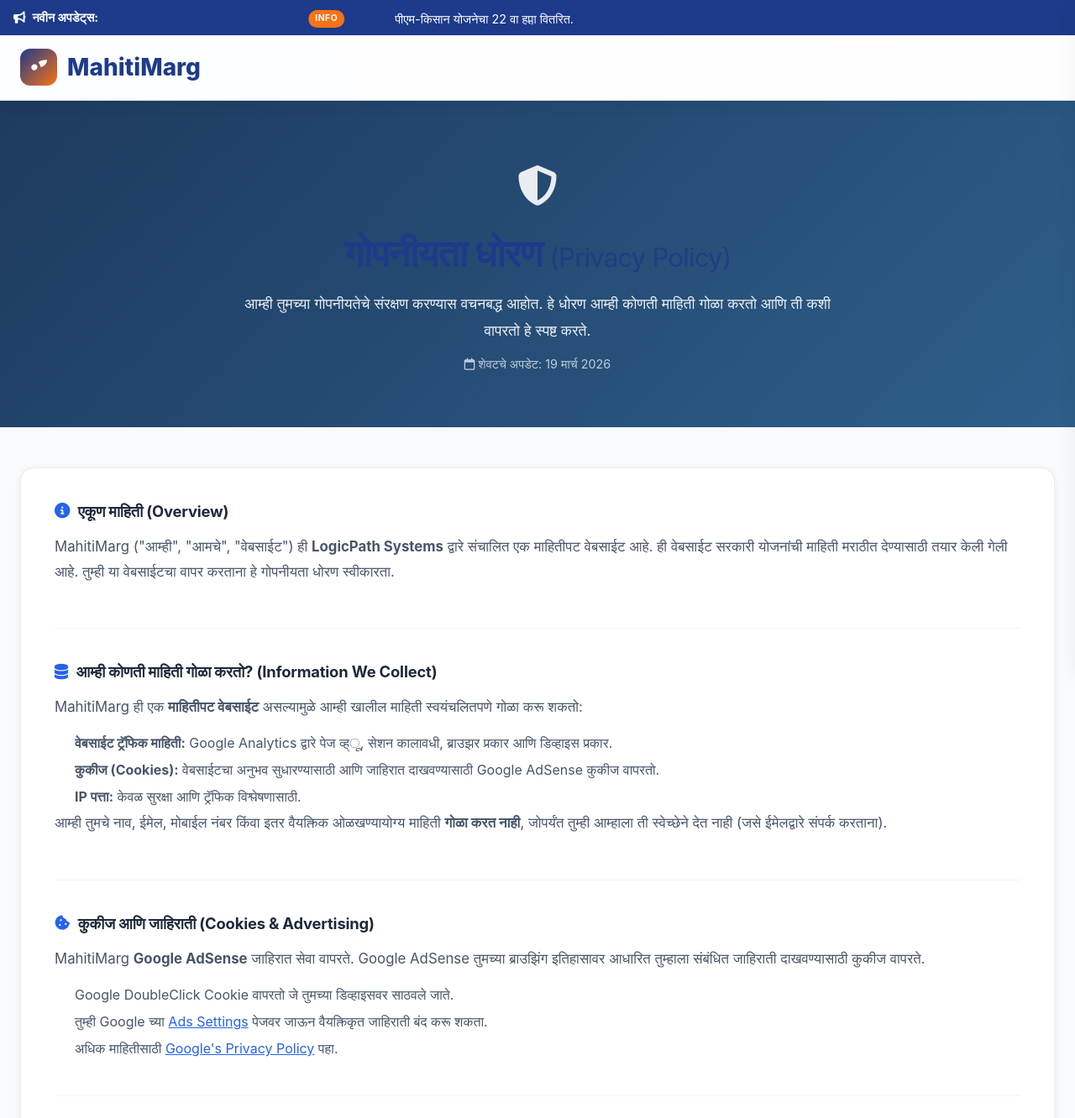
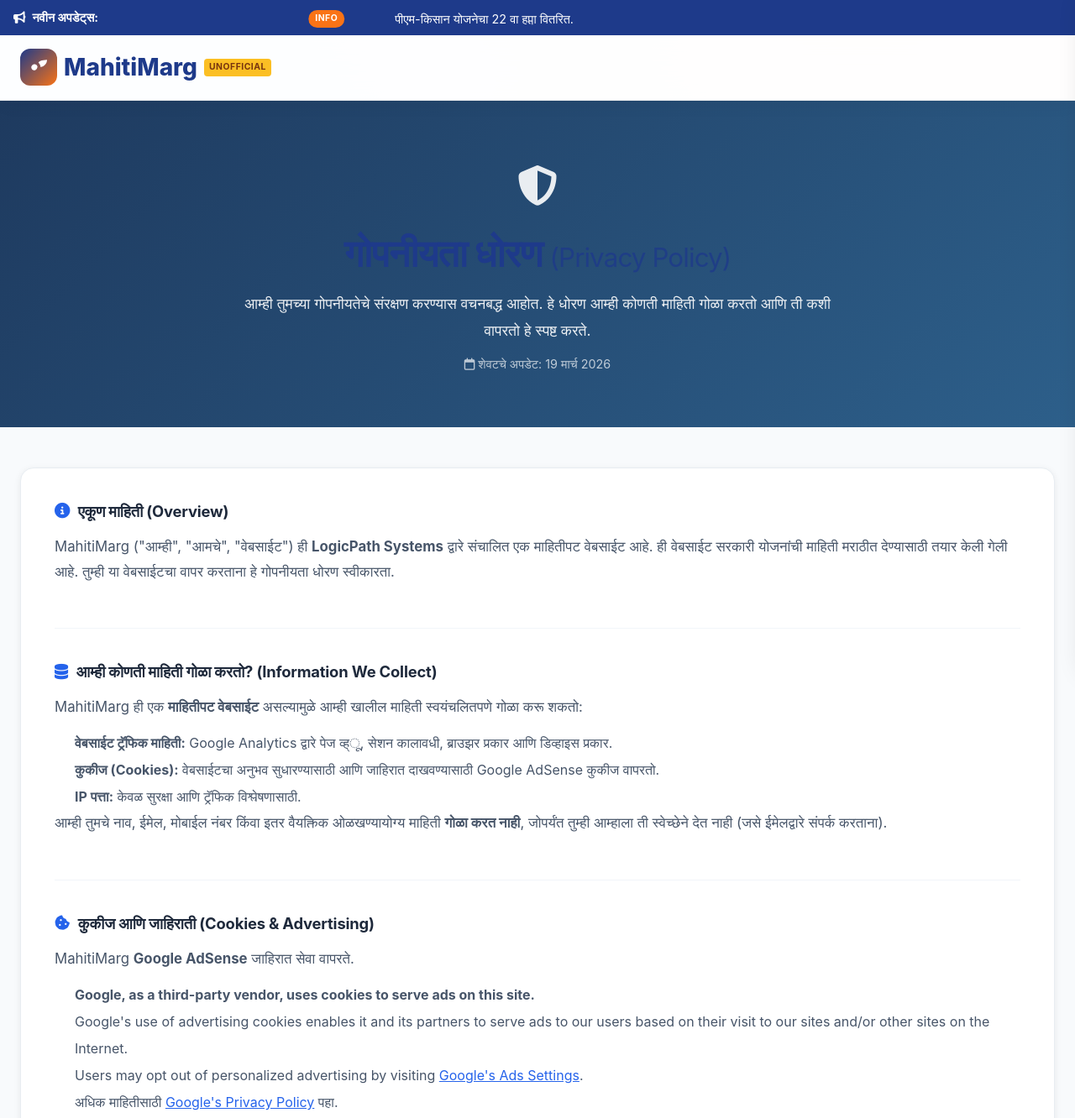
Before and after one commit to anjalikranti22/mahitimarg, an Astro site in the folder mahitimarg-astro/: page /privacy in a window 1280 px wide. Shown: the top 1332 px of the page at 84% size. Built offline with nearby package versions, Linux system fonts and the light colour scheme; Astro itself is replaced by a stand-in of ours.

Commit message:
chore: implement strict AdSense compliance (privacy policy, disclaimers, removed dead links)

```diff
--- a/mahitimarg-astro/src/components/Footer.astro
+++ b/mahitimarg-astro/src/components/Footer.astro
@@ -45,11 +45,13 @@
             <h3>Contact & Support</h3>
             <p><i class="fa-solid fa-envelope" aria-hidden="true"></i> <a href="mailto:contact@logicpathsystems.com" style="color:inherit;">contact@logicpathsystems.com</a></p>
             <p style="margin-top:0.5rem; font-size:0.85rem; opacity:0.8;"><i class="fa-solid fa-circle-info"></i>ही वेबसाईट एक खाजगी माहितीपट आहे. शासनाशी संलग्न नाही.</p>
+            <!-- Social links removed temporarily until actual URLs are available
             <div class="social-links mt-1">
                 <a href="#" aria-label="Follow us on Facebook"><i class="fa-brands fa-facebook"></i></a>
                 <a href="#" aria-label="Follow us on Twitter"><i class="fa-brands fa-twitter"></i></a>
                 <a href="#" aria-label="Follow us on WhatsApp"><i class="fa-brands fa-whatsapp"></i></a>
             </div>
+            -->
         </div>
     </div>
 
--- a/mahitimarg-astro/src/components/Header.astro
+++ b/mahitimarg-astro/src/components/Header.astro
@@ -12,13 +12,14 @@
 
 <header class="main-header">
     <div class="container nav-container">
-        <a href="/" class="logo" aria-label="Go to MahitiMarg Homepage">
-            <div class="logo-icon" aria-hidden="true">
+        <a href="/" class="logo" aria-label="Go to MahitiMarg Homepage" style="display: flex; align-items: center; gap: 8px;">
+            <div class="logo-icon" aria-hidden="true" style="margin-right: 0;">
                 <svg xmlns="http://www.w3.org/2000/svg" viewBox="0 0 512 512" width="20" height="20" fill="currentColor">
                     <path d="M512 32c0 113.6-84.6 207.5-194.2 222c-7.1-53.4-30.6-103.3-68.4-141.3C287.3 74.8 340.9 50.4 399.7 45.4C433.8 42.6 470 34.6 512 32zM216 256c0 10.6-2.5 20.6-6.4 29.8C194 322.9 160.8 352 120 352c-48.6 0-88-39.4-88-88c0-40.8 29.1-74 66.2-89.6c9.2-3.9 19.2-6.4 29.8-6.4c53 0 96 43 96 96z" />
                 </svg>
             </div>
             MahitiMarg
+            <span style="font-size: 0.65rem; background: #fbbf24; color: #78350f; padding: 2px 6px; border-radius: 4px; font-weight: 700; text-transform: uppercase; letter-spacing: 0.5px;">Unofficial</span>
         </a>
 
         <!-- Navigation links removed as requested -->
--- a/mahitimarg-astro/src/pages/about.astro
+++ b/mahitimarg-astro/src/pages/about.astro
@@ -12,6 +12,11 @@
         <div class="static-hero-icon"><i class="fa-solid fa-seedling"></i></div>
         <h1>आमच्याबद्दल <span class="hero-sub">(About Us)</span></h1>
         <p class="lead">MahitiMarg हे महाराष्ट्रातील सर्वसामान्य नागरिकांसाठी सरकारी योजनांची सोप्या मराठीत माहिती देणारे एक विश्वसनीय माहिती व्यासपीठ आहे.</p>
+
+        <div style="background: rgba(255, 255, 255, 0.15); border: 1px solid rgba(255, 255, 255, 0.3); padding: 0.75rem 1.5rem; border-radius: 8px; margin: 1.5rem auto 0; max-width: 650px; text-align: left; display: inline-block;">
+          <strong><i class="fa-solid fa-triangle-exclamation" style="color: #fbbf24; margin-right: 0.5rem;"></i> Disclaimer: Not an Official Government Website</strong><br>
+          <span style="font-size: 0.9em; opacity: 0.9;">MahitiMarg is a private informational portal and is not affiliated with the Maharashtra State Government or the Central Government of India.</span>
+        </div>
       </div>
     </section>
 
--- a/mahitimarg-astro/src/pages/privacy.astro
+++ b/mahitimarg-astro/src/pages/privacy.astro
@@ -39,10 +39,11 @@
 
           <div class="pp-section">
             <h2><i class="fa-solid fa-cookie-bite"></i> कुकीज आणि जाहिराती (Cookies & Advertising)</h2>
-            <p>MahitiMarg <strong>Google AdSense</strong> जाहिरात सेवा वापरते. Google AdSense तुमच्या ब्राउझिंग इतिहासावर आधारित तुम्हाला संबंधित जाहिराती दाखवण्यासाठी कुकीज वापरते.</p>
+            <p>MahitiMarg <strong>Google AdSense</strong> जाहिरात सेवा वापरते.</p>
             <ul>
-              <li>Google DoubleClick Cookie वापरतो जे तुमच्या डिव्हाइसवर साठवले जाते.</li>
-              <li>तुम्ही Google च्या <a href="https://www.google.com/settings/ads" target="_blank" rel="noopener noreferrer">Ads Settings</a> पेजवर जाऊन वैयक्तिकृत जाहिराती बंद करू शकता.</li>
+              <li><strong>Google, as a third-party vendor, uses cookies to serve ads on this site.</strong></li>
+              <li>Google's use of advertising cookies enables it and its partners to serve ads to our users based on their visit to our sites and/or other sites on the Internet.</li>
+              <li>Users may opt out of personalized advertising by visiting <a href="https://www.google.com/settings/ads" target="_blank" rel="noopener noreferrer">Google's Ads Settings</a>.</li>
               <li>अधिक माहितीसाठी <a href="https://policies.google.com/technologies/ads" target="_blank" rel="noopener noreferrer">Google's Privacy Policy</a> पहा.</li>
             </ul>
           </div>
```
